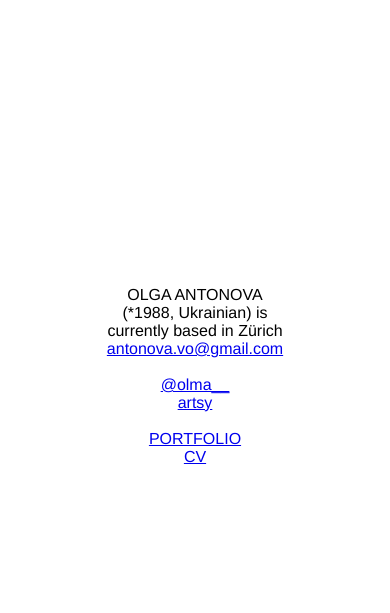
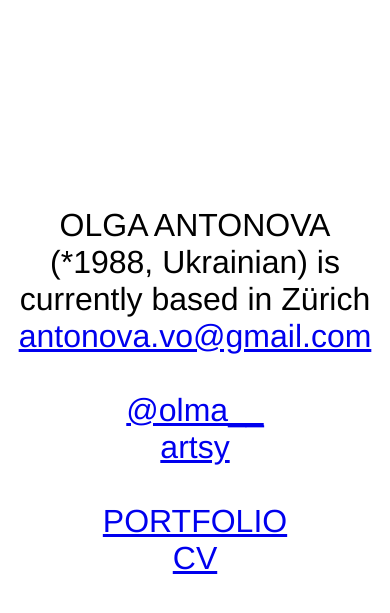
Before and after one commit to gmile/olma.github.io, a Jekyll site: the page built from index.html, in a window 390 px wide. Shown: the top 613 px of the page. Built offline with Jekyll 4.4.1, drawn with Linux system fonts in a browser that asks for light colours.

Commit message:
Add media query for mobiles

```diff
--- a/_layouts/default.html
+++ b/_layouts/default.html
@@ -15,6 +15,12 @@
         left: 50%;
         transform: translate(-50%, -50%);
       }
+
+      @media (max-width: 900px) {
+        body {
+          font-size: 200%
+        }
+      }
     </style>
   </head>
   <body>
```
